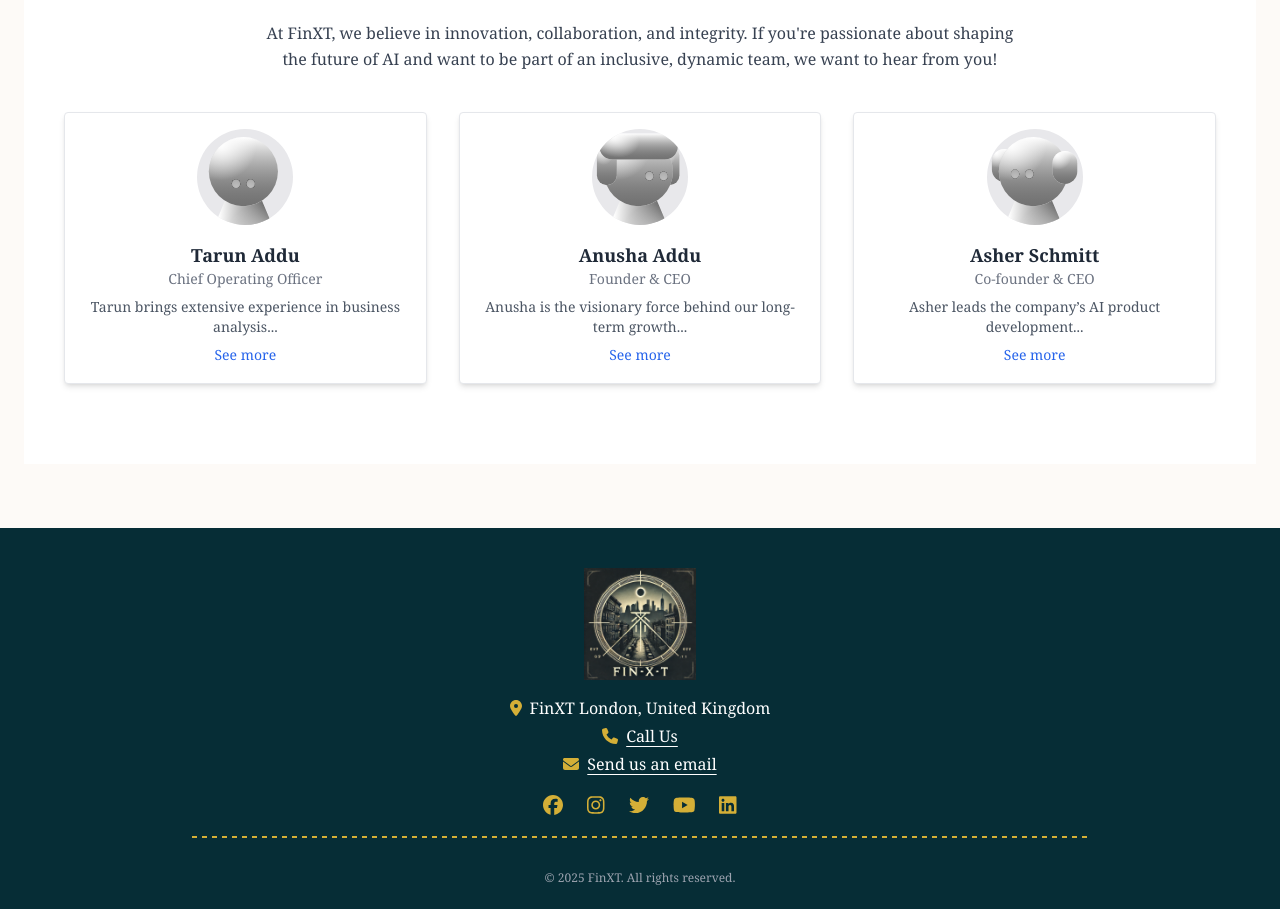
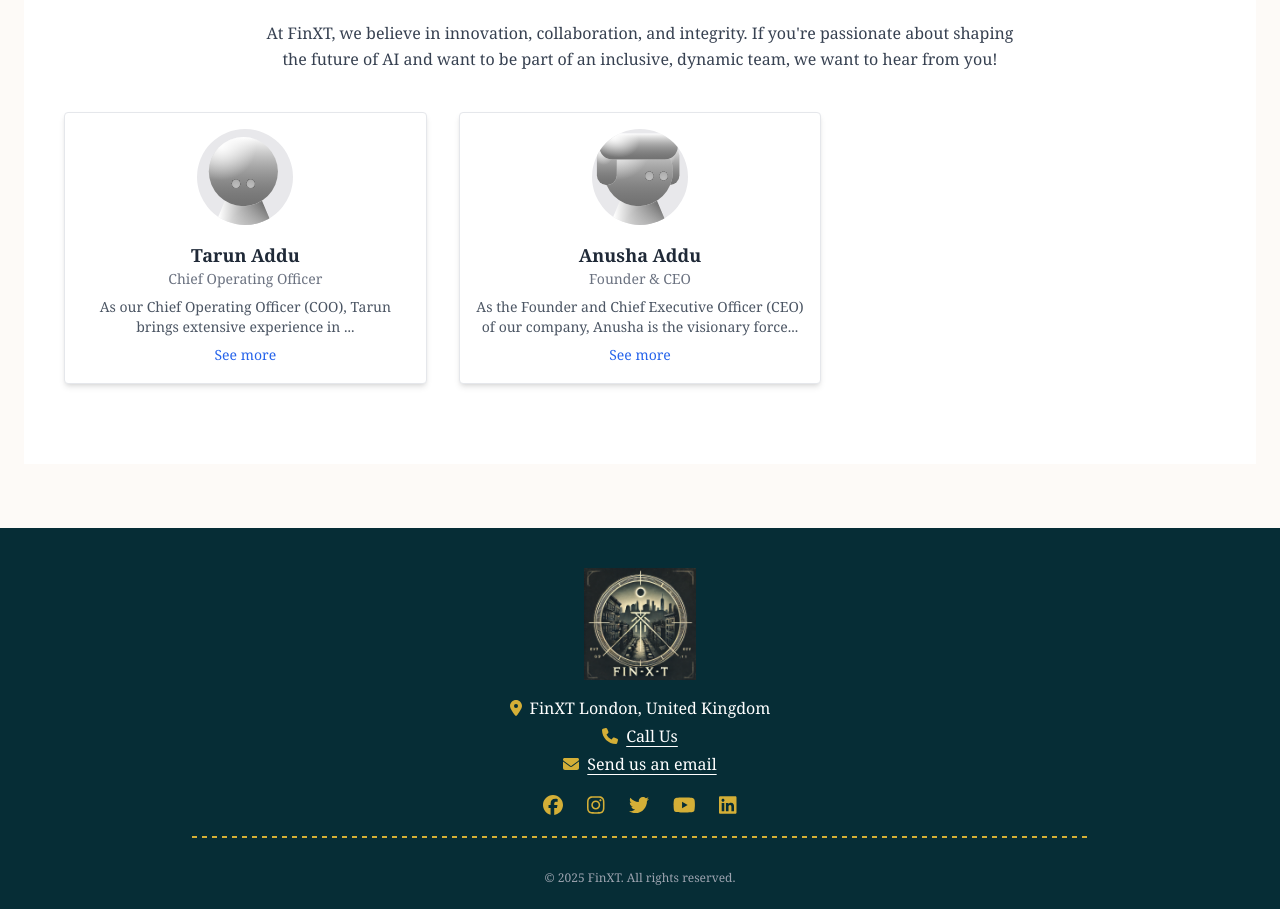
Before and after one commit to AishuVj/finxt-website, a Next.js app: page /aboutus in a window 1280 px wide. Shown: the part 811-1720 px from the top of the page. Built offline with nearby package versions, Linux system fonts and the light colour scheme.

Commit message:
Changing description in about section and about us page

```diff
--- a/components/AboutSection.js
+++ b/components/AboutSection.js
@@ -12,7 +12,7 @@
           Empowering Your Business through Innovative AI Solutions
         </h2>
         <p className="text-gray-600 max-w-6xl mx-auto text-justify px-4 mb-10">
-        At FinXT, we harness the power of artificial intelligence to revolutionize your business, transforming challenges into opportunities. Specializing in strategic AI solutions, we're your trusted partner in driving growth, enhancing security, and delivering unparalleled customer experiences.
+        At FinXT, we harness the power of artificial intelligence to revolutionize your business, transforming challenges into opportunities. Specializing in strategic AI solutions, we're your trusted partner in driving growth, enhancing security, and delivering unparalleled customer experiences.Elevate your business today and embrace the future confidently with FinXT.
                         <h2 className="text-center text-4xl mb-4 mt-10" style={{color: '#2f6d6a'}}>Why Choose FinXT?</h2>
         <div className="grid grid-cols-1 sm:grid-cols-2 gap-6 px-4">
             {[
@@ -29,7 +29,6 @@
               </div>
           ))}
         </div>
-              <p className="mt-4">Elevate your business today and embrace the future confidently with FinXT.</p>
 
         </p>
 
--- a/pages/aboutus.js
+++ b/pages/aboutus.js
@@ -6,27 +6,20 @@
     {
       name: 'Tarun Addu',
       title: 'Chief Operating Officer',
-      shortDescription: 'Tarun brings extensive experience in business analysis...',
+      shortDescription: 'As our Chief Operating Officer (COO), Tarun brings extensive experience in ...',
       fullDescription:
-        'Tarun brings extensive experience in strategic business analysis, product management, and operations, particularly within government and public sector organizations. His primary focus is to optimize our company’s operational performance, spearheading strategic process improvements.',
+        'As our Chief Operating Officer (COO), Tarun brings extensive experience in strategic business analysis, product management, and operations, particularly within government and public sector organizations. His primary focus is to optimize our company operational performance, spearheading strategic projects, managing resources efficiently, and ensuring seamless coordination across departments to achieve our collective goals.With deep expertise in IT procurement, cybersecurity, and AI, he leads the development and implementation of operational strategies that enhance security, efficiency, and innovation across our organization. Tarun is committed to transforming complex challenges into practical solutions that drive continuous improvement and sustainable growth.He remains passionate about collaboration, exchanging ideas, and contributing to initiatives that strengthen our mission and long-term success. We are proud to have him as a key leader within our team, helping shape the future of our organization.Feel free to connect with him—together, we can continue delivering impactful results.',
       image: '/images/avatar1.svg',
     },
     {
       name: 'Anusha Addu',
       title: 'Founder & CEO',
-      shortDescription: 'Anusha is the visionary force behind our long-term growth...',
+      shortDescription: 'As the Founder and Chief Executive Officer (CEO) of our company, Anusha is the visionary force...',
       fullDescription:
-        'Anusha is the visionary force driving our strategic direction and long-term growth. With a passion for innovation and a relentless focus on impact, she established FinXT with a mission to deliver high-quality, future-focused solutions to clients globally.',
+        'As the Founder and Chief Executive Officer (CEO) of our company, Anusha is the visionary force driving our strategic direction and long-term growth. With a passion for innovation and a relentless focus on impact, she established the company with a mission to deliver high-quality, future-focused solutions that meet the evolving needs of our clients. Anusha brings a wealth of experience in business leadership, technology, and operational transformation. Under her leadership, the company has grown from a bold idea into a trusted organisation known for its integrity, excellence, and forward-thinking approach. A strong advocate for collaboration, culture, and customer-centricity, Anusha continues to inspire the team to push boundaries and deliver real value to clients worldwide.',
       image: '/images/avatar2.svg',
     },
-    {
-      name: 'Asher Schmitt',
-      title: 'Co-founder & CEO',
-      shortDescription: 'Asher leads the company’s AI product development...',
-      fullDescription:
-        'Asher is passionate about AI strategy and development. He has helped numerous organizations innovate by introducing machine learning and AI-based solutions, driving measurable results across industries.',
-      image: '/images/avatar3.svg',
-    },
+
   ];
 
   const [expanded, setExpanded] = useState({});
```
